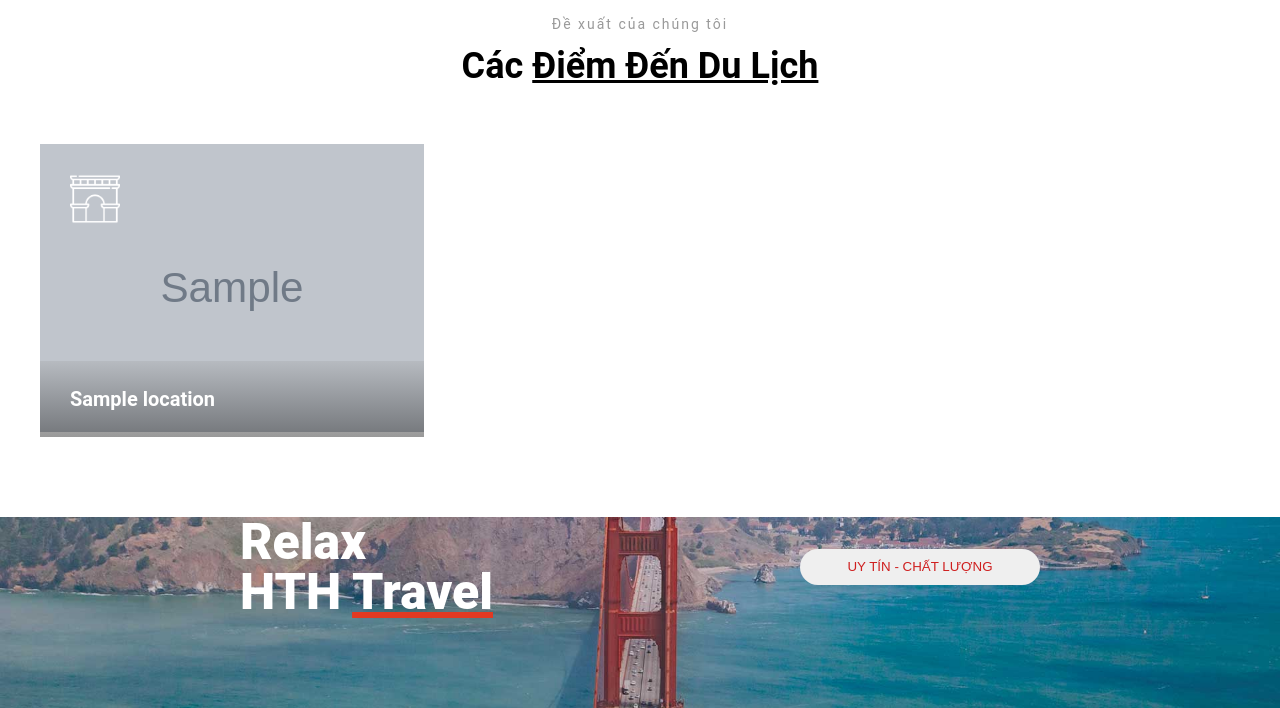
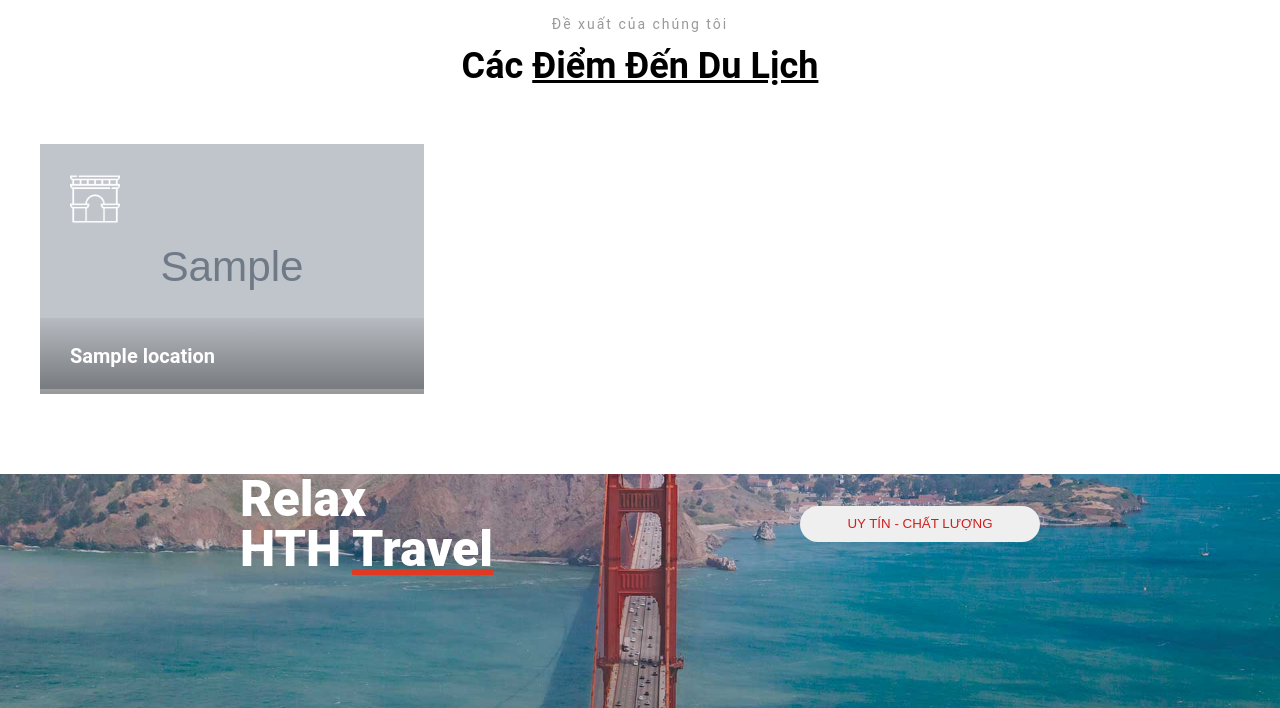
Before and after one commit to hoandz2002/teamok-duan1-, a PHP site: page /duan1/ in a window 1280 px wide. Shown: the part 784-1492 px from the top of the page. Run offline with PHP 8.4, Linux system fonts and the light colour scheme; tables that the repository leaves empty or names only in its code hold one stand-in row (values such as "Sample post"); grey boxes marked "Sample" are stand-in pictures.

Commit message:
aloalaoalao

```diff
--- a/index.php
+++ b/index.php
@@ -255,7 +255,7 @@ if (empty($_SESSION['user']) == false) {
                         <?php foreach ($data_location as  $value) { ?>
                             <div class="grid__column-3">
                                 <div class="nav__full">
-                                    <img src="./asset/img/<?php echo $value['img_location'] ?>" alt="" class="nav__full-img">
+                                    <img style="max-height:244.8px;over-flow:hidden;" src="./asset/img/<?php echo $value['img_location'] ?>" alt="" class="nav__full-img">
                                     <div class="nav__full-top">
                                         <img src="./asset/img/nav__pc-icon1.jpg" alt="">
                                     </div>
```
